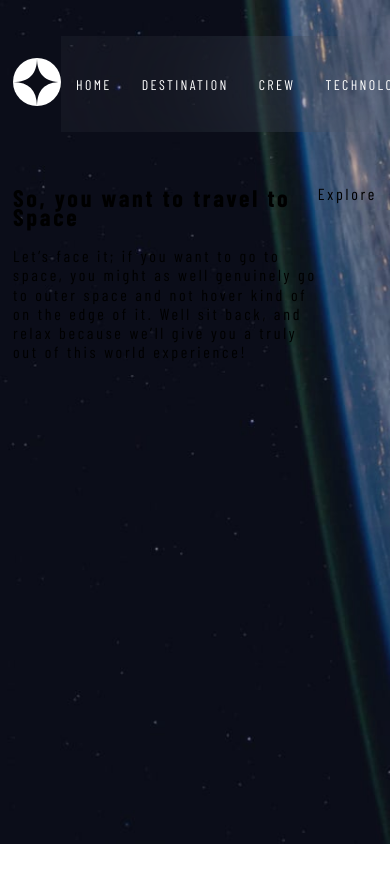
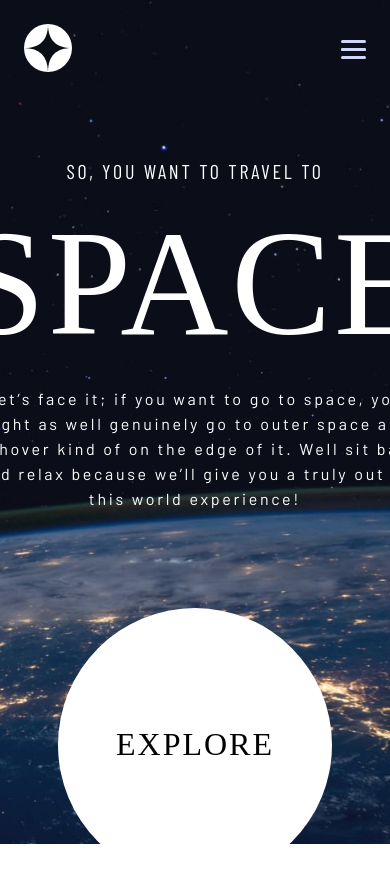
Before and after one commit to JanaBobulis/Space-Tourism-Multi-Page-Website, a plain HTML site: page index.html in a window 390 px wide. Shown: the top 882 px of the page. Before the commit the page ends 844 px from the top, so only its background shows below. Drawn offline with nearby package versions, Linux system fonts and the light colour scheme; a web font is replaced by a local one.

Commit message:
mobile menu and content

```diff
--- a/index.html
+++ b/index.html
@@ -7,7 +7,7 @@
   <link rel="preconnect" href="https://fonts.googleapis.com">
   <link rel="preconnect" href="https://fonts.gstatic.com" crossorigin>
   <link href="https://fonts.googleapis.com/css2?family=Barlow+Condensed:wght@400;700&family=Rubik:wght@400;500;700&display=swap" rel="stylesheet">
-
+  <link href="https://fonts.googleapis.com/css2?family=Barlow:wght@200;300;400&family=Bellefair&display=swap" rel="stylesheet">
   <link rel="stylesheet" href="/dist/style.css">
 
   <title>Space tourism website</title>
@@ -15,11 +15,22 @@
 <body>
   <div class="page-content">
     <header>
-      <nav class="navigation site-bounds flex flex-row flex-jc-sb flex-ai-c">
-        <div class="logo">
-          <img src="starter-code/assets/shared/logo.svg">
+      <nav class="navigation">
+        <div class="top-nav flex flex-row flex-jc-sb flex-ai-c">
+          <div class="logo">
+            <img src="starter-code/assets/shared/logo.svg">
+          </div>
+          <a id="toggle-menu" class="toggle-menu hidden-lg" onclick="closeBtn(); toggleMenu()">
+            <div id="burger">
+              <span></span>
+              <span></span>
+              <span></span>
+              <span></span>
+            </div>
+          </a>
         </div>
-        <ul class="flex flex-row flex-jc-c flex-ai-c">
+
+        <ul class="nav-menu flex flex-column">
           <li>
             <a href="/">
               <span>00</span>Home
@@ -41,15 +52,19 @@
         </ul>
       </nav>
     </header>
-    <section class="main-section flex flex-row site-bounds">
+    <section class="main-section flex flex-column site-bounds">
       <div class="left-main">
-        <h1>So, you want to travel to <span>Space</span></h1>
+        <h1>SO, YOU WANT TO TRAVEL TO<br></h1>
+        <span>SPACE</span>
         <p>Let’s face it; if you want to go to space, you might as well genuinely go to
           outer space and not hover kind of on the edge of it. Well sit back, and relax
           because we’ll give you a truly out of this world experience!</p>
       </div>
       <div class="right-main">
-        <p>Explore</p>
+        <div class="container-border flex flex-jc-c flex-ai-c">
+          <p>EXPLORE</p>
+        </div>
+
       </div>
   </div>
   </section>
--- a/index.js
+++ b/index.js
@@ -0,0 +1,28 @@
+function closeBtn() {
+    let screenOverflow = document.querySelector("body");
+    var x = document.querySelector(".nav-menu");
+    if (x.style.display === "flex") {
+      x.style.display = "none";
+      screenOverflow.style.overflow = "visible";
+    } else {
+      x.style.display = "flex";
+      screenOverflow.style.overflow = "hidden";
+    }
+  }
+
+  function mobileDisplay() {
+    var y = document.querySelector(".nav-menu");
+    if (document.documentElement.clientWidth >= 1024){
+      y.style.display = "flex";
+    } else if(document.documentElement.clientWidth <= 1023) {
+      y.style.display = "none";
+    }
+  }
+
+  window.onresize = mobileDisplay;
+
+  function toggleMenu() {
+    let menu = document.getElementById("burger");
+    menu.classList.toggle('open');
+}
+console.log('test')
--- a/style/_globals.scss
+++ b/style/_globals.scss
@@ -19,7 +19,7 @@ body {
 }
 
 .site-bounds {
-    max-width: 1440px;
+    max-width: 1100px;
     margin: 0 auto;
     padding-left: 13px;
     padding-right: 13px;
@@ -52,4 +52,8 @@ body {
     &-ai-c {
         align-items: center;
     }
+
+    &-ai-e {
+        align-items: end;
+    }
  }
--- a/style/_main.scss
+++ b/style/_main.scss
@@ -1,36 +1,34 @@
 .page-content {
-    background: url('/starter-code/assets/home/background-home-desktop.jpg');
+    background: url('/starter-code/assets/home/background-home-mobile.jpg');
     height: 100vh;
     background-size: cover;
     background-repeat: no-repeat;
     background-position: center;
 
     header {
-        padding: 20px 0;
         nav {
             ul {
                 position: relative;
                 list-style-type: none;
                 background: rgba(255, 255, 255, 0.04);
                 backdrop-filter: blur(81.5485px);
-                width: 830px;
-                height: 96px;
-                &:before {
-                    content: "";
-                    position: absolute;
-                    width: 473px;
-                    height: 1px;
-                    top: 50%;
-                    right: 95%;
-                    opacity: 0.25;
-                    background: white;
-                }
+                // &:before {
+                //     content: "";
+                //     position: absolute;
+                //     width: 473px;
+                //     height: 1px;
+                //     top: 50%;
+                //     right: 95%;
+                //     opacity: 0.25;
+                //     background: white;
+                // }
                 li {
                     a {
                         color: white;
                         text-decoration: none;
                         padding: 15px;
                         text-transform: uppercase;
+                        font-size: 16px;
                         span {
                             font-weight: 700;
                             padding-right: 10px;
@@ -40,58 +38,194 @@
             }
         }
     }
-}
+
+    .main-section {
+        margin-top: 150px;
+        .left-main {
+            // width: 50%;
+            p, h1 {
+                color: white;
+            }
+
+            p {
+                font-size: 15px;
+                line-height: 25px;
+                font-family: 'Barlow', sans-serif;
+                font-weight:400;
+            }
+
+            h1 {
+                font-size: 16px;
+                font-weight: 400;
+                letter-spacing: 2.7px;
+            }
+
+            span {
+                font-size: 150px;
+                font-weight: 400;
+                line-height: 171.9px;
+                font-family: 'Bellefair', serif;
+                color: white;
+            }
+        }
+
+        .right-main {
+
+            .container-border {
+                border-radius: 50%;
+                width: 274px;
+                height: 274px;
+                background: white;
+                p {
+                    font-size: 32px;
+                    line-height: 36.67px;
+                    letter-spacing: 2px;
+                    font-family: 'Bellefair', serif;
+                }
+            }
 
 
-@media screen and (max-width: 1368px) {
-    header {
-        nav.navigation {
-            ul {
-                width: 630px;
-
-                &::before {
-                    width: 250px;
-                }
-            }
-        }
-    }
-}
-
-@media screen and (max-width: 1024px) {
-    header {
-        nav.navigation {
-            ul {
-                width: 600px;
-
-                &::before {
-                    width: 200px;
-                }
-            }
         }
     }
 }
 
 
-@media screen and (max-width: 901px) {
-    header {
-        nav.navigation {
-            ul {
-                width: 450px;
-                padding: 0;
-                &::before {
-                    display: none;
-                }
-                li {
-                    a {
-                        font-size: 14px;
-                        line-height: 17px;
-                        letter-spacing: 2.3625px;
-                        span {
-                            display: none;
-                        }
-                    }
-                }
+@media screen and (max-width: 1368px) {
+
+    .page-content {
+    background: url('/starter-code/assets/home/background-home-tablet.jpg');
+    background-size: cover;
+    background-repeat: no-repeat;
+    background-position: center;
+
+
+    .main-section {
+        align-items: center;
+        text-align: center;
+        margin-top: 70px;
+        gap: 81px;
+
+        .left-main {
+            h1 {
+                font-size: 20px;
             }
+            p {
+                font-size: 16px;
+            }
+
         }
     }
+    }
+
 }
+
+@media screen and (max-width: 901px) {
+
+    .main-section {
+        flex-direction: column;
+    }
+}
+
+
+#burger {
+    width: 25px;
+    height: 20px;
+    position: relative;
+    -webkit-transform: rotate(0deg);
+    -moz-transform: rotate(0deg);
+    -o-transform: rotate(0deg);
+    transform: rotate(0deg);
+    -webkit-transition: .5s ease-in-out;
+    -moz-transition: .5s ease-in-out;
+    -o-transition: .5s ease-in-out;
+    transition: .5s ease-in-out;
+    cursor: pointer;
+    float: right;
+    z-index: 2000;
+  }
+
+  #burger span {
+    display: block;
+    position: absolute;
+    height: 3px;
+    background: #D0D6F9;
+    width: 100%;
+    border-radius: 9px;
+    opacity: 1;
+    left: 0;
+    -webkit-transform: rotate(0deg);
+    -moz-transform: rotate(0deg);
+    -o-transform: rotate(0deg);
+    transform: rotate(0deg);
+    -webkit-transition: .25s ease-in-out;
+    -moz-transition: .25s ease-in-out;
+    -o-transition: .25s ease-in-out;
+    transition: .25s ease-in-out;
+  }
+
+  #burger span:nth-child(1) {
+    top: 0px;
+  }
+
+  #burger span:nth-child(2), #burger span:nth-child(3) {
+    top: 8px;
+  }
+
+  #burger span:nth-child(4) {
+    top: 16px;
+  }
+
+  #burger.open span:nth-child(1) {
+    top: 18px;
+    width: 0%;
+    right: 50%;
+  }
+
+  #burger.open span:nth-child(2) {
+    -webkit-transform: rotate(45deg);
+    -moz-transform: rotate(45deg);
+    -o-transform: rotate(45deg);
+    transform: rotate(45deg);
+  }
+
+  #burger.open span:nth-child(3) {
+    -webkit-transform: rotate(-45deg);
+    -moz-transform: rotate(-45deg);
+    -o-transform: rotate(-45deg);
+    transform: rotate(-45deg);
+  }
+
+  #burger.open span:nth-child(4) {
+    top: 18px;
+    width: 0%;
+    left: 50%;
+  }
+
+  .nav-menu{
+    display: none;
+    text-align: center;
+    text-align: left;
+    text-transform: uppercase;
+    padding-top: 118px;
+    height: 100vh;
+    z-index: 1000;
+    position: fixed;
+    margin-left: auto;
+    margin-top: -74px;
+    width: 75%;
+    transition: all 0.5s cubic-bezier(0.19, 1, 0.22, 1);
+
+    li {
+        padding-bottom: 32px;
+
+        a {
+            letter-spacing: 2.7;
+            font-size: 16px;
+        }
+    }
+  }
+
+
+  .top-nav {
+      padding: 24px 24px 0 24px;
+  }
```
Also changed, not shown: dist/style.css.
